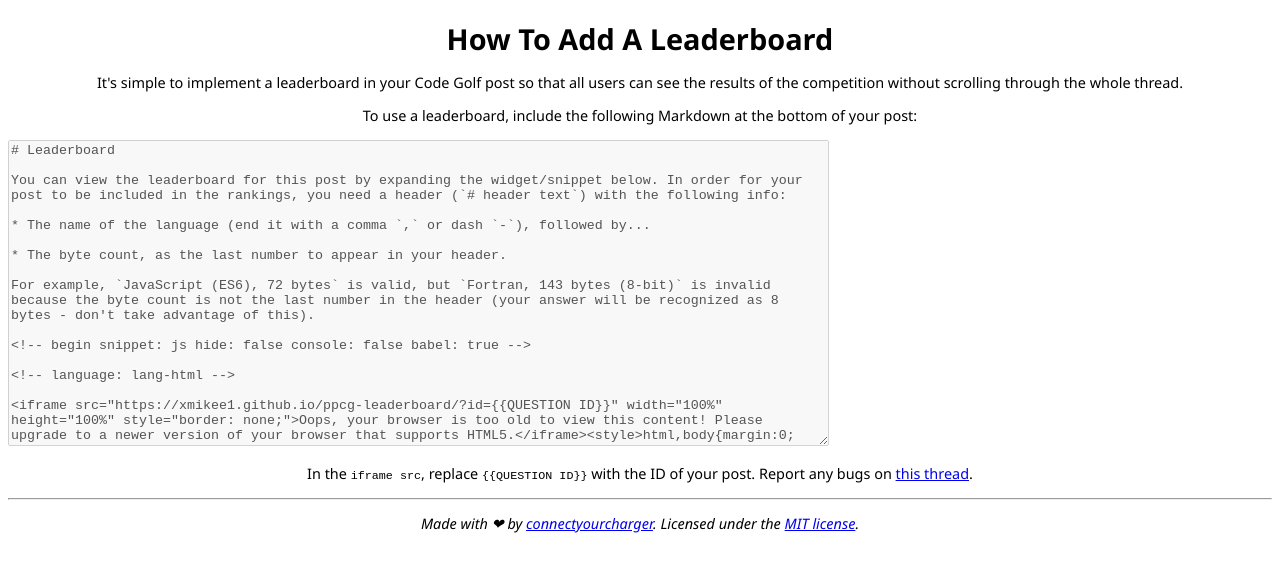
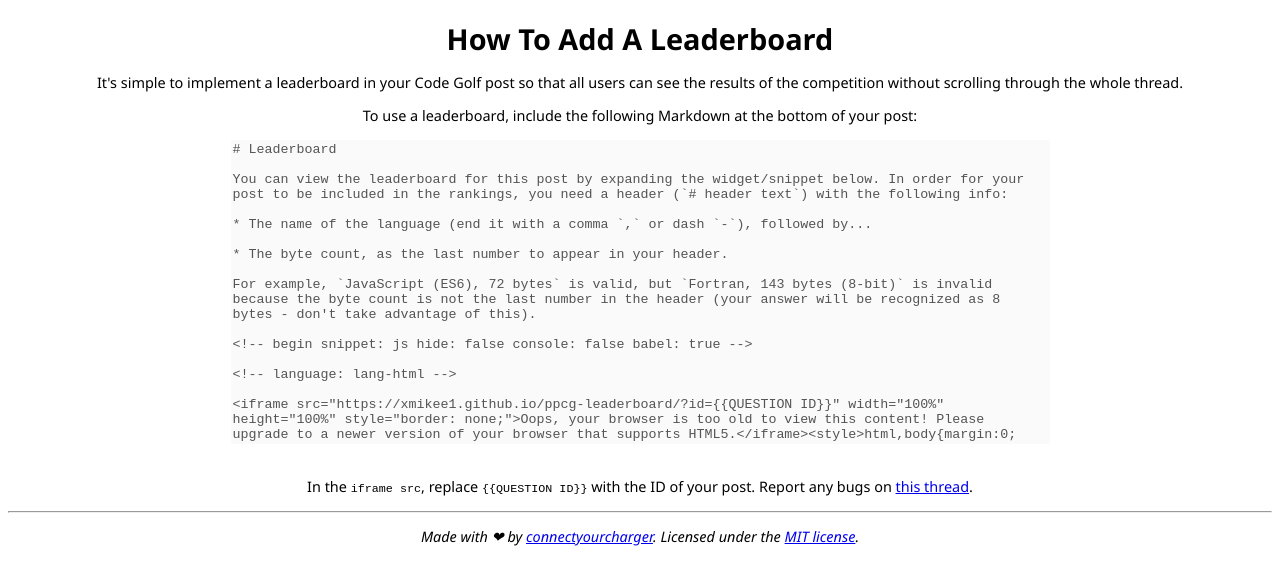
Before and after one commit to Jakuje/ppcg-leaderboard, a plain HTML site: page docs/implement.html in a window 1280 px wide. Drawn offline with Linux system fonts and the light colour scheme.

Commit message:
Update style.css

```diff
--- a/docs/style.css
+++ b/docs/style.css
@@ -36,6 +36,14 @@ p, h1, h2, pre {
 .no-bottom {
   margin-bottom: 0;
 }
+.code {
+  display: block;
+  margin: 0 auto;
+  border: none;
+  overflow: auto;
+  white-space: pre-wrap;
+  resize: none;
+}
 @media only screen and (max-width: 900px)  {
   .leftdiv, .rightdiv {
     float: none;
```
